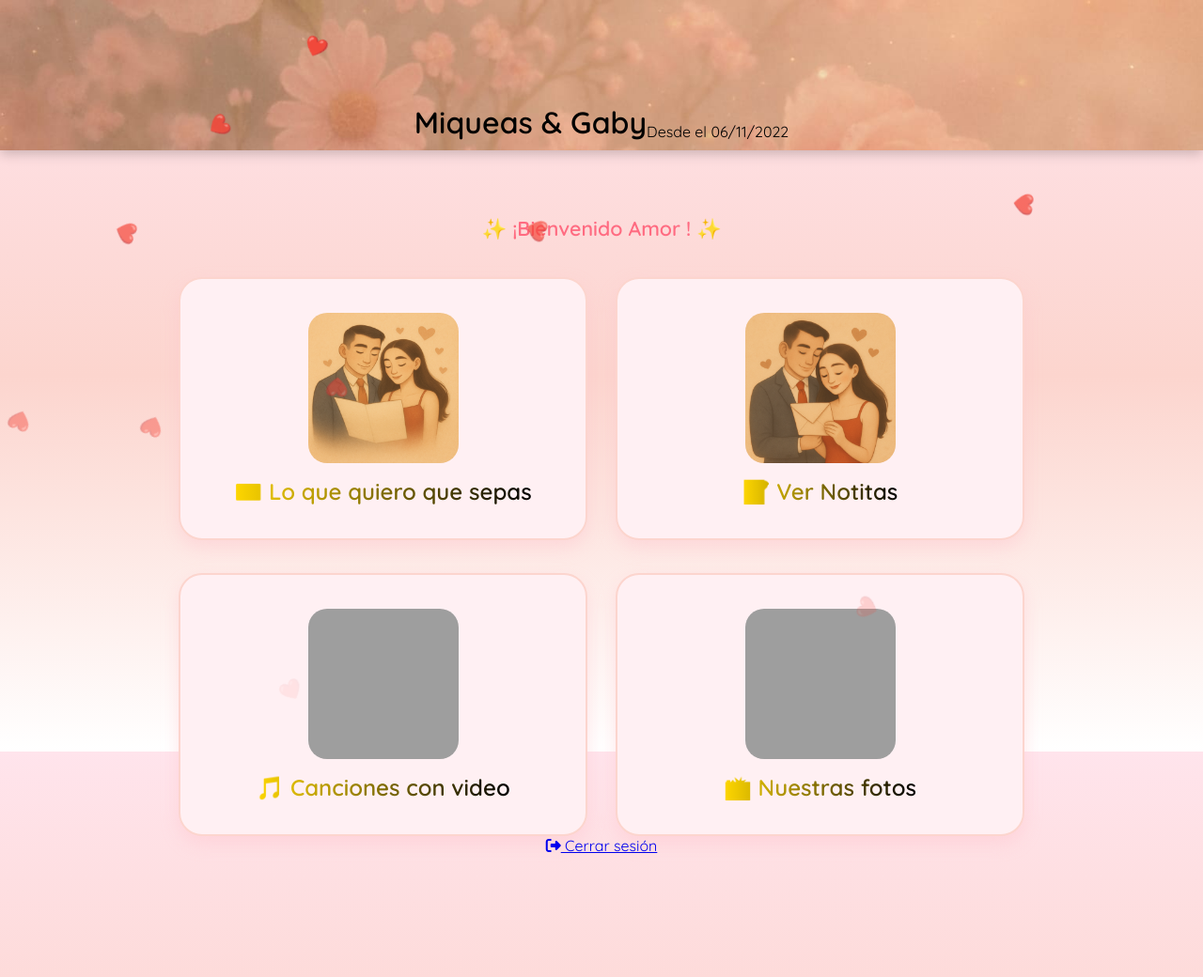
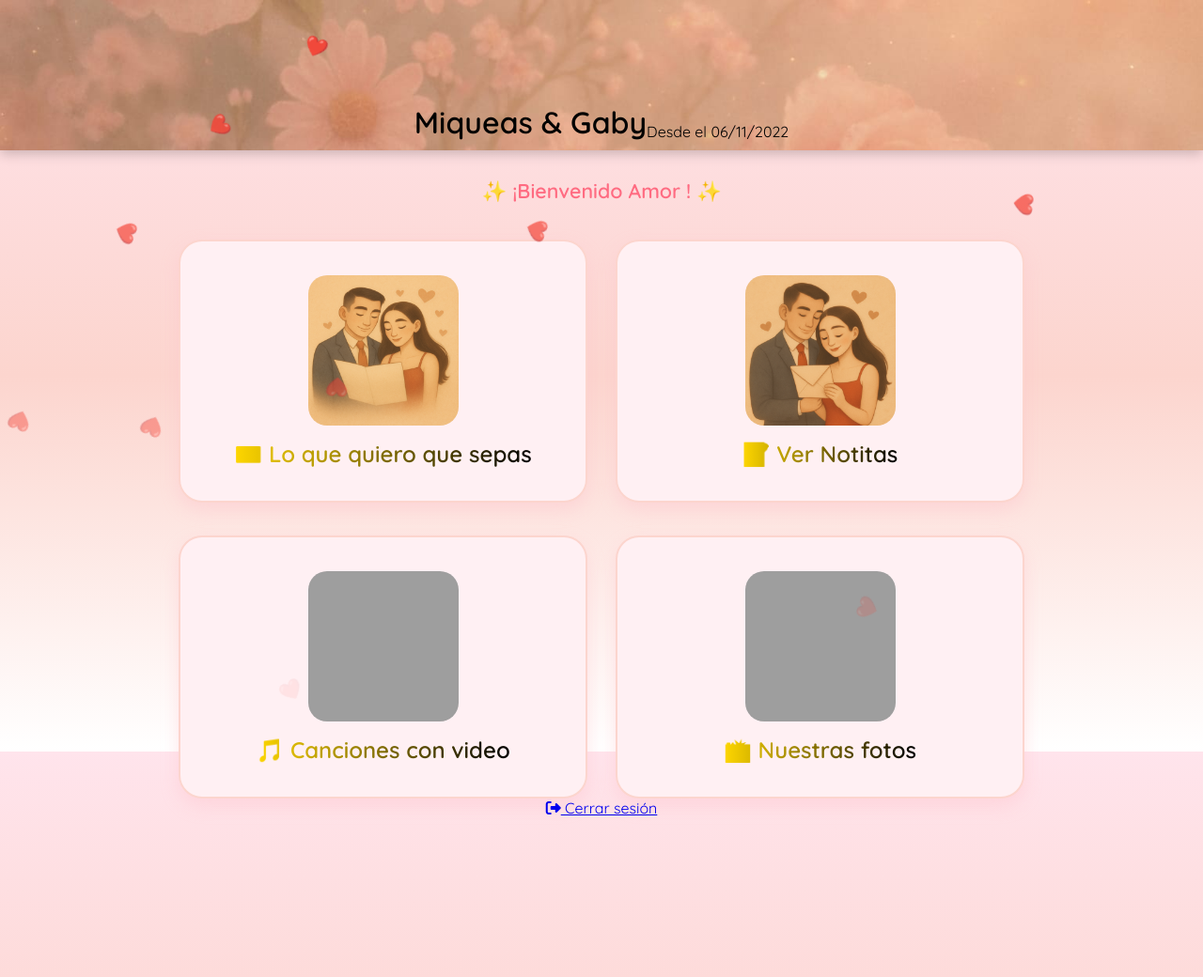
Before and after one commit to gabrielavasso/mini_web, a Flask app: page / in a window 1280 px wide. Shown: the whole page at 94% size. Run offline with Flask 3, Linux system fonts and the light colour scheme; the visitor is signed in with stand-in values (Sample User, id 1); grey boxes are pictures that could not be loaded.

Commit message:
⬆️ Botones más arriba en pantalla

```diff
--- a/static/css/styles.css
+++ b/static/css/styles.css
@@ -35,12 +35,13 @@ header {
     min-height: 100vh;
     background-size: cover;
     background-position: center;
-    padding: 40px 20px;
+    padding: 10px 20px;
     display: flex;
     flex-direction: column;
     align-items: center;
-    justify-content: center;
+    justify-content: flex-start;
 }
+
 
 /* ======= BOTONERA 2x2 MUY GRANDE ======= */
 .botonera {
```
